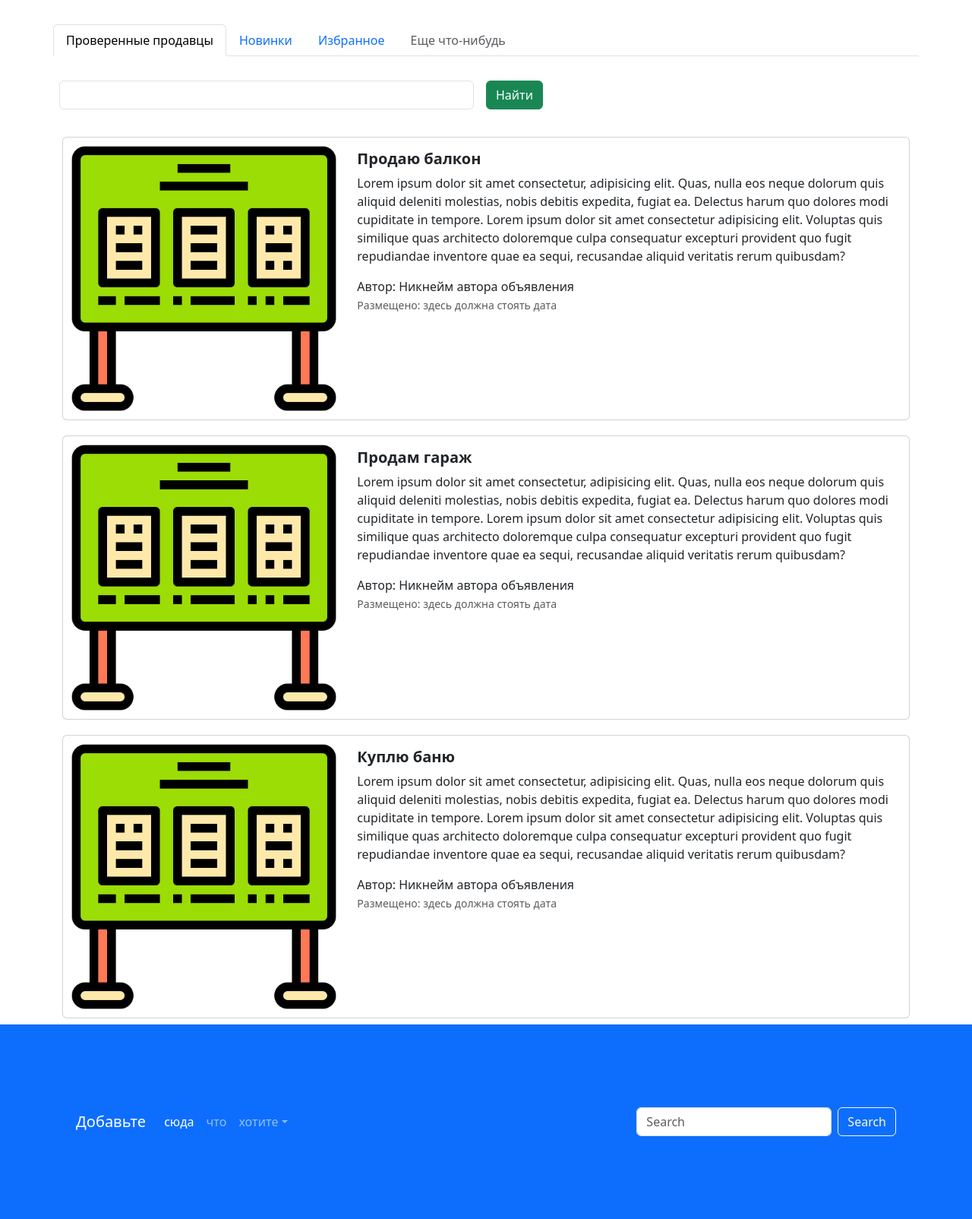
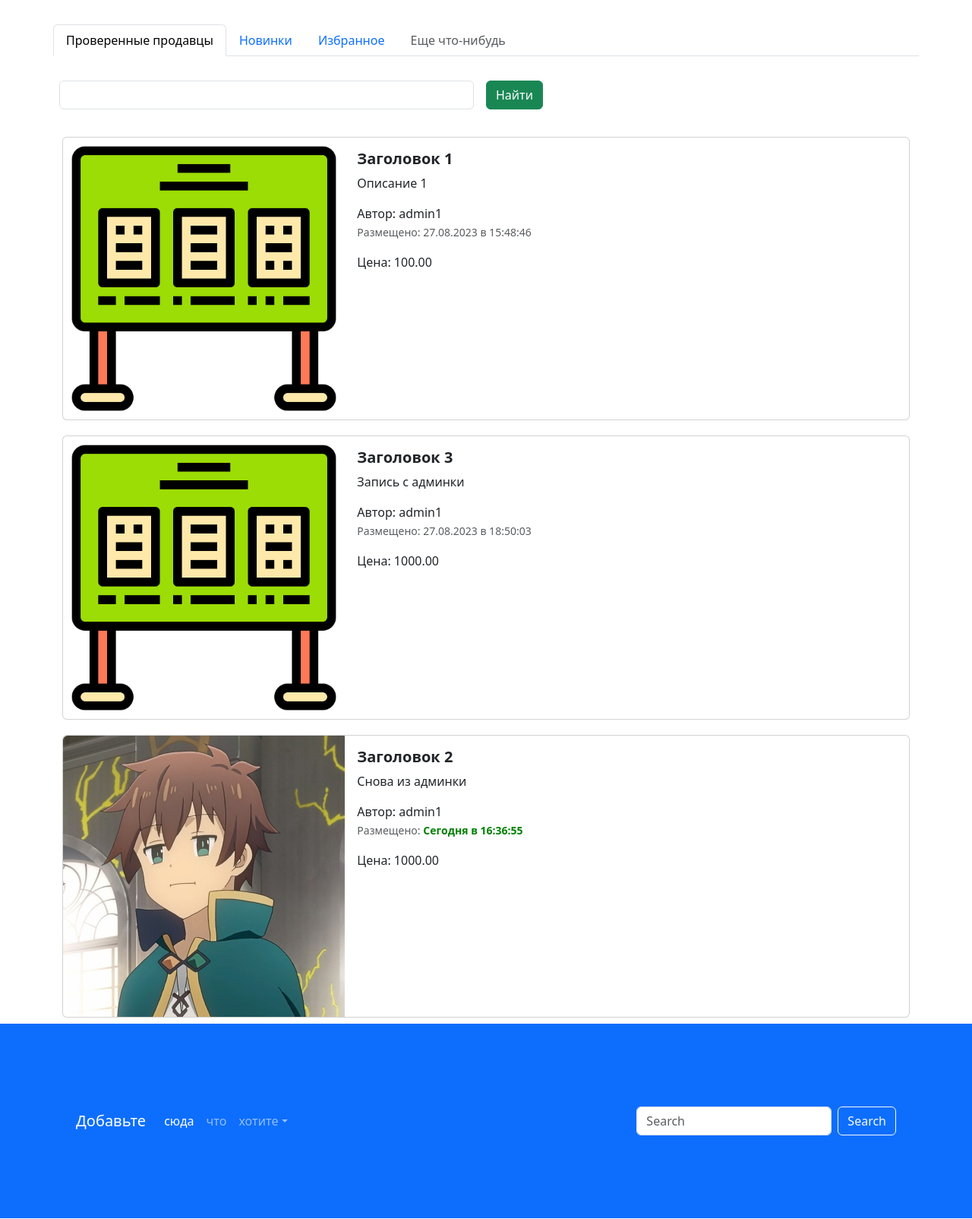
Before and after one commit to SOulRaiD/Homework-4, a Django app: page / in a window 1280 px wide. Shown: the part 716-2320 px from the top of the page at 76% size. Run offline with Django 4.2, Linux system fonts and the light colour scheme; data comes from the database, SQL or seed files in the repository; both versions use the stored data as it was after the commit; some libraries are stand-ins or nearby versions.

Commit message:
Homework-9

```diff
--- a/advertisements/advertisements/settings.py
+++ b/advertisements/advertisements/settings.py
@@ -127,3 +127,7 @@ STATICFILES_DIRS = [
 # https://docs.djangoproject.com/en/4.2/ref/settings/#default-auto-field
 
 DEFAULT_AUTO_FIELD = 'django.db.models.BigAutoField'
+
+MEDIA_ROOT=Path.joinpath(BASE_DIR, 'media/')
+
+MEDIA_URL='media/'
--- a/advertisements/advertisements/urls.py
+++ b/advertisements/advertisements/urls.py
@@ -14,6 +14,8 @@ Including another URLconf
     1. Import the include() function: from django.urls import include, path
     2. Add a URL to urlpatterns:  path('blog/', include('blog.urls'))
 """
+from django.conf import settings
+from django.conf.urls.static import static
 from django.contrib import admin
 from django.urls import path, include
 
@@ -22,3 +24,6 @@ urlpatterns = [
     path('', include('app_adv.urls')),
     path('lesson_4', include('app_lesson_4.urls'))
 ]
+
+if settings.DEBUG:
+    urlpatterns+=static(settings.MEDIA_URL, document_root=settings.MEDIA_ROOT)
--- a/advertisements/app_adv/admin.py
+++ b/advertisements/app_adv/admin.py
@@ -2,12 +2,12 @@ from django.contrib import admin
 from .models import Advertisement
 
 class AdvertisementAdmin(admin.ModelAdmin):
-    list_display = ['id', 'title', 'description', 'price', 'created_date', 'updated_date', 'auction']
+    list_display = ['id', 'title', 'description', 'price', 'created_date', 'updated_date', 'auction', 'user', 'img']
     list_filter = ['auction', 'created_at', 'updated_at']
     actions = ['make_auction_as_false', 'make_auction_as_true']
     fieldsets = (
         ('Общее', {
-            'fields': ('title', 'description')
+            'fields': ('title', 'description', 'user', 'image')
         }),
         ('Финансы', {
             'fields': ('price', 'auction'),
--- a/advertisements/app_adv/models.py
+++ b/advertisements/app_adv/models.py
@@ -1,6 +1,10 @@
+from django.contrib.auth import get_user_model
 from django.db import models
 from django.utils.html import format_html
 from django.contrib import admin
+
+User=get_user_model()
+
 class Advertisement(models.Model):
     title = models.CharField('Заголовок', max_length=128)
     description = models.TextField('Описание')
@@ -8,6 +12,8 @@ class Advertisement(models.Model):
     auction = models.BooleanField('торг', help_text='Отметьте, если торг уместен')
     created_at = models.DateTimeField(auto_now_add=True)
     updated_at = models.DateTimeField(auto_now=True)
+    user=models.ForeignKey(User, on_delete=models.CASCADE, verbose_name='Пользователь')
+    image=models.ImageField("Изображение", upload_to='advertisements/')
 
     @admin.display(description='Дата создания')
     def created_date(self):
@@ -24,6 +30,17 @@ class Advertisement(models.Model):
             return format_html('<span style="color: green; font-weight: bold;">Сегодня в {}</span>', updated_time)
         return self.updated_at.strftime('%d.%m.%Y в %H:%M:%S')
 
+    @admin.display(description='Изображения')
+    def img(self):
+        if self.image:
+            return format_html(
+                '<a href="{}" target="_blank">'
+                '<img alt="Card title" width="50" height="50" class="img-fluid rounded-start" src="{}">'
+                '</a>',
+                self.image.url, self.image.url)
+        else:
+            return format_html('<span style="color: red; font-weight: bold;">Изображение не найдено / Изображения нет</span>')
+
     def __str__(self):
         return f"Advertisement(id={self.id}, title={self.title}, price={self.price})"
 
--- a/advertisements/app_adv/views.py
+++ b/advertisements/app_adv/views.py
@@ -1,7 +1,9 @@
 from django.shortcuts import render
-
+from .models import Advertisement
 def index(request):
-    return render(request, 'index.html')
+    advertisements=Advertisement.objects.all()
+    context={'advertisements': advertisements}
+    return render(request, 'index.html', context)
 
 def top_sellers(request):
     return render(request, 'top-sellers.html')
--- a/advertisements/templates/index.html
+++ b/advertisements/templates/index.html
@@ -94,89 +94,32 @@
       </div>
     </form>
   </div>
+  {% for adv in advertisements%}
   <div class="col">
     <div class="card mb-2" style="max-width: 1200px; margin-top: 20px;">
       <div class="row g-0">
         <div class="col-md-4">
           <a href="advertisement.html" class="nav-link">
-            <img src="{% static 'img/adv.png' %}" class="img-fluid rounded-start" alt="Card title">
+            <img src="{% if adv.image %} {{ adv.image.url }} {% else %} {% static 'img/adv.png' %} {% endif %}" class="img-fluid rounded-start" alt="Card title">
           </a>
         </div>
         <div class="col-md-8">
           <div class="card-body">
             <h5 class="card-title">
-              <a href="advertisement.html" class="nav-link"><strong>Продаю балкон</strong></a>
+              <a href="advertisement.html" class="nav-link"><strong>{{ adv.title }}</strong></a>
             </h5>
             <a href="advertisement.html" class="nav-link">
-              <p class="card-text">
-                Lorem ipsum dolor sit amet consectetur, adipisicing elit. Quas, nulla eos neque dolorum quis aliquid
-                deleniti molestias, nobis debitis expedita, fugiat ea. Delectus harum quo dolores modi cupiditate in
-                tempore. Lorem ipsum dolor sit amet consectetur adipisicing elit. Voluptas quis similique quas
-                architecto doloremque culpa consequatur excepturi provident quo fugit repudiandae inventore quae ea
-                sequi, recusandae aliquid veritatis rerum quibusdam?
-              </p>
-              <span>Автор: Никнейм автора объявления</span>
-              <p class="card-text"><small class="text-muted">Размещено: здесь должна стоять дата</small></p>
-            </a>
-          </div>
-        </div>
-      </div>
-    </div>
-    <div class="card mb-2" style="max-width: 1200px; margin-top: 20px;">
-      <div class="row g-0">
-        <div class="col-md-4">
-          <a href="advertisement.html" class="nav-link">
-            <img src="{% static 'img/adv.png' %}" class="img-fluid rounded-start" alt="Card title">
-          </a>
-        </div>
-        <div class="col-md-8">
-          <div class="card-body">
-            <h5 class="card-title">
-              <a href="advertisement.html" class="nav-link"><strong>Продам гараж</strong></a>
-            </h5>
-            <a href="advertisement.html" class="nav-link">
-              <p class="card-text">
-                Lorem ipsum dolor sit amet consectetur, adipisicing elit. Quas, nulla eos neque dolorum quis aliquid
-                deleniti molestias, nobis debitis expedita, fugiat ea. Delectus harum quo dolores modi cupiditate in
-                tempore. Lorem ipsum dolor sit amet consectetur adipisicing elit. Voluptas quis similique quas
-                architecto doloremque culpa consequatur excepturi provident quo fugit repudiandae inventore quae ea
-                sequi, recusandae aliquid veritatis rerum quibusdam?
-              </p>
-              <span>Автор: Никнейм автора объявления</span>
-              <p class="card-text"><small class="text-muted">Размещено: здесь должна стоять дата</small></p>
-            </a>
-          </div>
-        </div>
-      </div>
-    </div>
-    <div class="card mb-2" style="max-width: 1200px; margin-top: 20px;">
-      <div class="row g-0">
-        <div class="col-md-4">
-          <a href="advertisement.html" class="nav-link">
-            <img src="{% static 'img/adv.png' %}" class="img-fluid rounded-start" alt="Card title">
-          </a>
-        </div>
-        <div class="col-md-8">
-          <div class="card-body">
-            <h5 class="card-title">
-              <a href="advertisement.html" class="nav-link"><strong>Куплю баню</strong></a>
-            </h5>
-            <a href="advertisement.html" class="nav-link">
-              <p class="card-text">
-                Lorem ipsum dolor sit amet consectetur, adipisicing elit. Quas, nulla eos neque dolorum quis aliquid
-                deleniti molestias, nobis debitis expedita, fugiat ea. Delectus harum quo dolores modi cupiditate in
-                tempore. Lorem ipsum dolor sit amet consectetur adipisicing elit. Voluptas quis similique quas
-                architecto doloremque culpa consequatur excepturi provident quo fugit repudiandae inventore quae ea
-                sequi, recusandae aliquid veritatis rerum quibusdam?
-              </p>
-              <span>Автор: Никнейм автора объявления</span>
-              <p class="card-text"><small class="text-muted">Размещено: здесь должна стоять дата</small></p>
+              <p class="card-text">{{ adv.description }}</p>
+              <span>Автор: {{ adv.user }}</span>
+              <p class="card-text"><small class="text-muted">Размещено: {{ adv.created_date }}</small></p>
+              <span>Цена: {{ adv.price }}</span>
             </a>
           </div>
         </div>
       </div>
     </div>
   </div>
+  {% endfor %}
 </div>
 <footer style="padding: 100px;" class="bg-primary">
   <nav class="navbar navbar-expand-sm navbar-dark">
```
Also changed, not shown: advertisements/app_adv/migrations/0003_advertisement_user.py (added), advertisements/app_adv/migrations/0004_advertisement_image.py (added), advertisements/db.sqlite3, advertisements/media/advertisements/неплохо.jpg (added).
